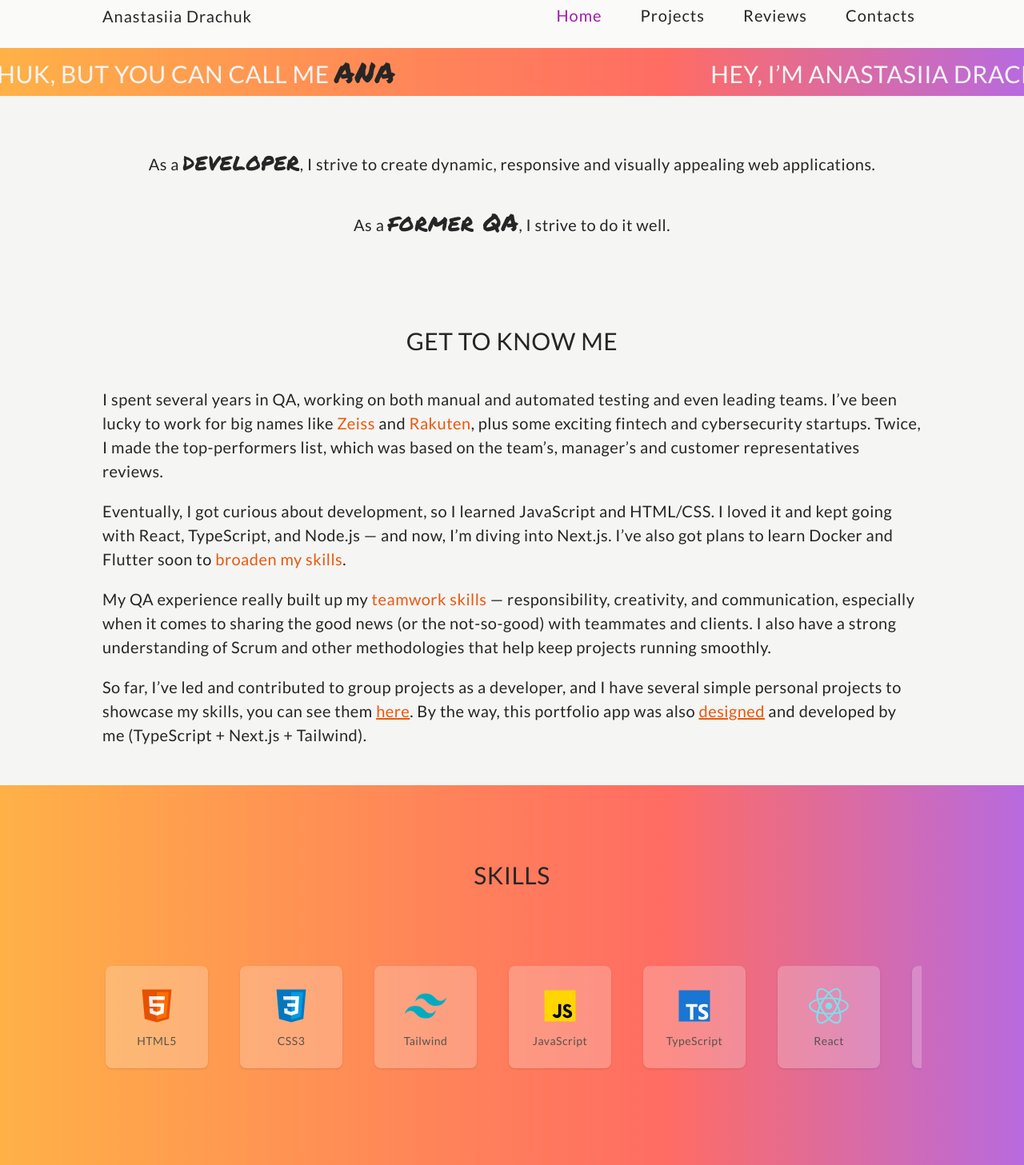
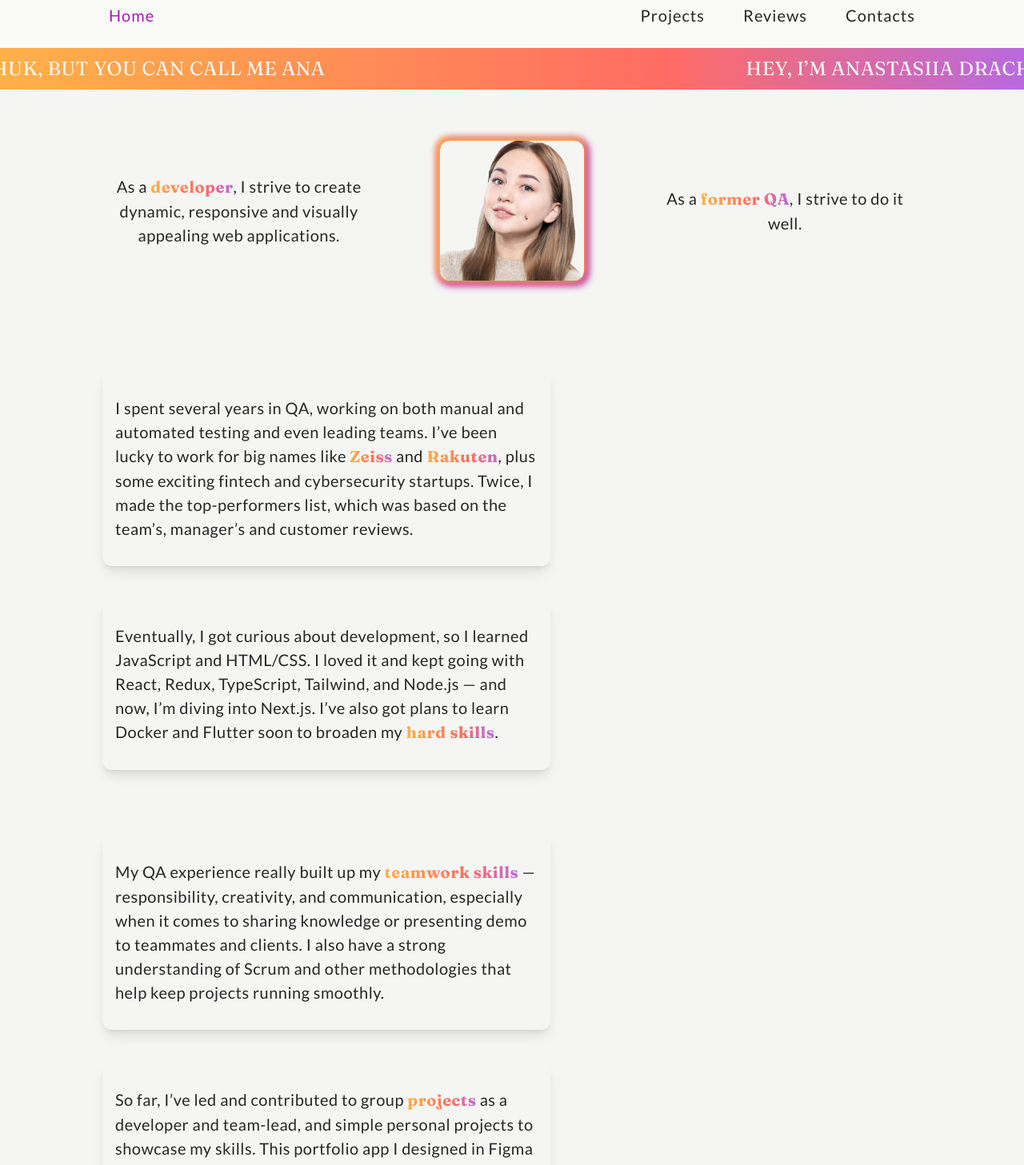
Before and after one commit to defaultnastia/anacodes, a Next.js app: page / in a window 1280 px wide. Shown: the part 20-1477 px from the top of the page at 80% size. Built offline with nearby package versions, Linux system fonts and the light colour scheme.

Commit message:
updated desktop version

```diff
--- a/package.json
+++ b/package.json
@@ -12,7 +12,9 @@
     "clsx": "^2.1.1",
     "next": "15.0.2",
     "react": "19.0.0-rc-02c0e824-20241028",
-    "react-dom": "19.0.0-rc-02c0e824-20241028"
+    "react-dom": "19.0.0-rc-02c0e824-20241028",
+    "react-multi-carousel": "^2.8.5",
+    "react-responsive-carousel": "^3.2.23"
   },
   "devDependencies": {
     "@types/node": "^20",
--- a/src/app/components/About.tsx
+++ b/src/app/components/About.tsx
@@ -1,45 +1,65 @@
+import clsx from "clsx";
+import { Fraunces } from "next/font/google";
 import React from "react";
+
+const marker = Fraunces({
+  subsets: ["latin"],
+  weight: ["400", "600"],
+});
+
+const accentClass = clsx(
+  marker.className,
+  "bg-gradient-to-r from-[#FFB147] from-52% via-[#FF6C63] via-65% to-[#B86ADF] to-100% bg-clip-text text-transparent font-bold"
+);
+
+const cardClass =
+  "flex justify-center items-center w-140 px-4 py-8 rounded-xl  shadow-lg";
 
 const About = () => {
   return (
-    <div className="px-8 tablet:px-10 desktop:px-32 min-h-128 py-12 flex flex-col gap-10 justify-center">
-      <h2 className="text-center font-medium text-2xl desktop:text-3xl uppercase">
-        Get to Know Me
-      </h2>
-      <div className="flex flex-col gap-5">
+    <div className="px-8 tablet:px-10 desktop:px-32 py-12">
+      <ul className="flex flex-wrap justify-between gap-y-10">
+        <li className={clsx(cardClass, "border-[#f8b6598f]")}>
           <p>
             I spent several years in QA, working on both manual and automated
-          testing and even leading teams. I’ve been lucky to work for big names
-          like <span className="text-orange-600">Zeiss</span> and{" "}
-          <span className="text-orange-600">Rakuten</span>, plus some exciting
+            testing and even leading teams. I’ve been lucky to work for big
+            names like <span className={accentClass}>Zeiss</span> and{" "}
+            <span className={accentClass}>Rakuten</span>, plus some exciting
             fintech and cybersecurity startups. Twice, I made the top-performers
-          list, which was based on the team’s, manager’s and customer
-          representatives reviews.
+            list, which was based on the team’s, manager’s and customer reviews.
           </p>
+        </li>
+        <li className={clsx(cardClass, "border-[#ff6b6385]")}>
           <p>
             Eventually, I got curious about development, so I learned JavaScript
-          and HTML/CSS. I loved it and kept going with React, TypeScript, and
-          Node.js — and now, I’m diving into Next.js. I’ve also got plans to
-          learn Docker and Flutter soon to{" "}
-          <span className="text-orange-600">broaden my skills</span>.
+            and HTML/CSS. I loved it and kept going with React, Redux,
+            TypeScript, Tailwind, and Node.js — and now, I’m diving into
+            Next.js. I’ve also got plans to learn Docker and Flutter soon to
+            broaden my <span className={accentClass}>hard skills</span>.
           </p>
+        </li>
+        <li className="w-full flex items-center justify-center"></li>
+        <li className={clsx(cardClass, "border-[#b86adf6e]")}>
           <p>
             My QA experience really built up my{" "}
-          <span className="text-orange-600">teamwork skills</span> —
+            <span className={accentClass}>teamwork skills</span> —
             responsibility, creativity, and communication, especially when it
-          comes to sharing the good news (or the not-so-good) with teammates and
+            comes to sharing knowledge or presenting demo to teammates and
             clients. I also have a strong understanding of Scrum and other
             methodologies that help keep projects running smoothly.
           </p>
+        </li>
+        <li className={clsx(cardClass, "border-[#f8b6598f]")}>
           <p>
-          So far, I’ve led and contributed to group projects as a developer, and
-          I have several simple personal projects to showcase my skills, you can
-          see them <span className="text-orange-600 underline">here</span>. By
-          the way, this portfolio app was also{" "}
-          <span className="text-orange-600 underline">designed</span> and
-          developed by me (TypeScript + Next.js + Tailwind).
+            So far, I’ve led and contributed to group{" "}
+            <span className={accentClass}>projects</span> as a developer and
+            team-lead, and simple personal projects to showcase my skills. This
+            portfolio app I designed in Figma and developed using Next.js +
+            Tailwind. In the nearest future I plan to add backend on TypeScript
+            + Express + MongoDB, it will allow to add recommendations.
           </p>
-      </div>
+        </li>
+      </ul>
     </div>
   );
 };
--- a/src/app/components/Hero.tsx
+++ b/src/app/components/Hero.tsx
@@ -1,12 +1,16 @@
 import clsx from "clsx";
-import { Abril_Fatface, Permanent_Marker } from "next/font/google";
+import { Fraunces } from "next/font/google";
 import React from "react";
 import css from "./Hero.module.css";
+import Image from "next/image";
 
-const marker = Permanent_Marker({
+const marker = Fraunces({
   subsets: ["latin"],
-  weight: ["400"],
+  weight: ["400", "700"],
 });
+
+const accentClass =
+  "bg-gradient-to-r from-[#FFB147] from-52% via-[#FF6C63] via-65% to-[#B86ADF] to-100% bg-clip-text text-transparent font-bold";
 
 const Hero = () => {
   return (
@@ -21,61 +25,40 @@ const Hero = () => {
           <p
             className={clsx(
               css.running__line,
-              "font-medium text-2xl desktop:text-3xl uppercase max-w-80 tablet:max-w-xl"
+              marker.className,
+              "font-medium text-xl desktop:text-2xl uppercase max-w-80 tablet:max-w-xl"
             )}
           >
-            Hey, I’m Anastasiia Drachuk, but you can call me{" "}
-            <span
-              className={clsx(
-                marker.className,
-                "text-4xl text-foreground italic"
-              )}
-            >
-              Ana
-            </span>
+            Hey, I’m Anastasiia Drachuk, but you can call me Ana
           </p>
           <p
             className={clsx(
               css.running__line,
-              "font-medium text-2xl desktop:text-3xl uppercase max-w-80 tablet:max-w-xl"
+              marker.className,
+              "font-medium text-xl desktop:text-2xl uppercase max-w-80 tablet:max-w-xl"
             )}
           >
-            Hey, I’m Anastasiia Drachuk, but you can call me{" "}
-            <span
-              className={clsx(
-                marker.className,
-                "text-4xl text-foreground italic"
-              )}
-            >
-              Ana
-            </span>
+            Hey, I’m Anastasiia Drachuk, but you can call me Ana
           </p>
         </div>
       </div>
-      <div className="text-center text-foreground px-8 tablet:px-10 desktop:px-32 min-h-60 flex flex-col items-center justify-center gap-10 ">
-        <p>
+      <div className="px-8 py-16 tablet:px-10 desktop:px-32 flex items-center text-center">
+        <p className="w-1/3">
           As a{" "}
-          <span
-            className={clsx(
-              marker.className,
-              "text-3xl text-foreground italic"
-            )}
-          >
-            developer
-          </span>
+          <span className={clsx(marker.className, accentClass)}>developer</span>
           , I strive to create dynamic, responsive and visually appealing web
           applications.
         </p>
-        <p>
+        <Image
+          src="/images/avatar.png"
+          width={180}
+          height={180}
+          alt="Anastasiia's photo"
+          className="rounded-xl shadow-image m-auto"
+        />
+        <p className="w-1/3">
           As a{" "}
-          <span
-            className={clsx(
-              marker.className,
-              "text-3xl text-foreground italic"
-            )}
-          >
-            former QA
-          </span>
+          <span className={clsx(marker.className, accentClass)}>former QA</span>
           , I strive to do it well.
         </p>
       </div>
--- a/src/app/components/header/Header.tsx
+++ b/src/app/components/header/Header.tsx
@@ -18,9 +18,6 @@ const Header = () => {
   return (
     <>
       <div className="px-8 tablet:px-10 desktop:px-32 h-20 flex justify-between tablet:justify-center desktop:justify-between items-center  bg-stone-50 tracking-wider text-xl">
-        <div className="tablet:hidden desktop:flex items-center gap-4">
-          <p className="hidden desktop:block">Anastasiia Drachuk</p>
-        </div>
         <Navigation pathname={pathname} />
         <button
           className="cursor-pointer tablet:hidden"
--- a/src/app/components/header/Navigation.tsx
+++ b/src/app/components/header/Navigation.tsx
@@ -12,9 +12,14 @@ const activeLink = "text-brightAccent border-b-2 border-transparent px-0 mx-2";
 
 const Navigation = ({ pathname }: NavigationProps) => {
   return (
-    <nav>
+    <nav className="w-full">
       <ul className=" hidden tablet:flex gap-8 justify-center items-center ">
-        <li className={clsx(pathname == "/" ? activeLink : defaultLink)}>
+        <li
+          className={clsx(
+            pathname == "/" ? activeLink : defaultLink,
+            "flex-grow"
+          )}
+        >
           <Link href="/">Home</Link>
         </li>
         <li
--- a/src/app/components/skills/SkillCard.tsx
+++ b/src/app/components/skills/SkillCard.tsx
@@ -7,8 +7,8 @@ interface SkillCardProps {
 
 const SkillCard = ({ skill }: SkillCardProps) => {
   return (
-    <div className="h-32 w-32 bg-stone-150 rounded-lg hover:relative hover:scale-125 carousel-item mr-10 last-of-type:mr-0  flex flex-col items-center justify-center gap-2 shadow">
-      <Icon name={skill} size={52} />
+    <div className="h-24 w-24 bg-stone-150 rounded-lg hover:relative hover:scale-125 carousel-item mr-10 last-of-type:mr-0  flex flex-col items-center justify-center gap-2 shadow">
+      <Icon name={skill} size={40} />
       <p className="text-sm text-stone-600">{skill}</p>
     </div>
   );
--- a/src/app/components/skills/Skills.tsx
+++ b/src/app/components/skills/Skills.tsx
@@ -1,23 +1,81 @@
+"use client";
+
 import React from "react";
 import SkillCard from "./SkillCard";
 import skills from "src/data/stack.json";
+import { Fraunces } from "next/font/google";
+import clsx from "clsx";
+import Carousel from "react-multi-carousel";
+import "react-multi-carousel/lib/styles.css";
+
+const marker = Fraunces({
+  subsets: ["latin"],
+  weight: ["400", "600"],
+});
+
+const responsive = {
+  desktop: {
+    breakpoint: { max: 3000, min: 1280 },
+    items: 10,
+  },
+  tablet: {
+    breakpoint: { max: 1280, min: 768 },
+    items: 8,
+  },
+  mobile: {
+    breakpoint: { max: 767, min: 0 },
+    items: 4,
+  },
+};
 
 const Skills = () => {
   return (
-    <div className="px-8 tablet:px-10 desktop:px-32 min-h-128 py-12 flex flex-col gap-10 justify-center bg-gradient-to-r from-[#FFB147] from-52% via-[#FF6C63] via-65% to-[#B86ADF] to-100%">
-      <h2 className="text-center font-medium text-2xl desktop:text-3xl uppercase mb-8">
-        Skills
-      </h2>
-      <div className="min-h-44 carousel relative rounded-lg  items-center">
-        <div className="carousel-item h-20 tablet:h-32 w-1"></div>
+    <div className="px-8 tablet:px-10 desktop:px-32 py-12 bg-gradient-to-r from-[#FFB147] from-52% via-[#FF6C63] via-65% to-[#B86ADF] to-100%">
+      {/* <h2
+        className={clsx(
+          marker.className,
+          "text-center text-xl text-background desktop:text-2xl uppercase font-semibold"
+        )}
+      >
+        Technologies
+      </h2> */}
+      <Carousel
+        responsive={responsive}
+        ssr={true}
+        autoPlay
+        infinite={true}
+        arrows={false}
+        className="h-40"
+      >
         {skills.map((skill, i) => {
           return <SkillCard key={i} skill={skill} />;
         })}
-        <div className="carousel-item h-20 tablet:h-32 w-1"></div>
-      </div>
-      <div className="App"></div>
+      </Carousel>
     </div>
   );
 };
 
+// const Skills = () => {
+//   return (
+//     <div className="px-8 tablet:px-10 desktop:px-32 py-12 flex flex-col gap-10 justify-center bg-gradient-to-r from-[#FFB147] from-52% via-[#FF6C63] via-65% to-[#B86ADF] to-100%">
+//       <h2
+//         className={clsx(
+//           marker.className,
+//           "text-center text-xl text-background desktop:text-2xl uppercase font-semibold"
+//         )}
+//       >
+//         Skills
+//       </h2>
+//       <div className="min-h-44 carousel relative rounded-lg  items-center">
+//         <div className="carousel-item h-20 tablet:h-32 w-1"></div>
+//         {skills.map((skill, i) => {
+//           return <SkillCard key={i} skill={skill} />;
+//         })}
+//         <div className="carousel-item h-20 tablet:h-32 w-1"></div>
+//       </div>
+//       <div className="App"></div>
+//     </div>
+//   );
+// };
+
 export default Skills;
--- a/tailwind.config.ts
+++ b/tailwind.config.ts
@@ -30,8 +30,15 @@ const config: Config = {
       minHeight: {
         "128": "32rem",
       },
+      width: {
+        "140": "560px",
+      },
       maxWidth: {
         "100": "400px",
+      },
+      boxShadow: {
+        image:
+          "-2px -2px 8px 2px #ffb147, 0 0 10px 2px #ff6c63, 2px 2px 10px 4px #a21caf",
       },
     },
   },
```
Also changed, not shown: 1 other file (tests, documents, lock files or other folders). Lines whose indentation alone changed are shown as unchanged.
